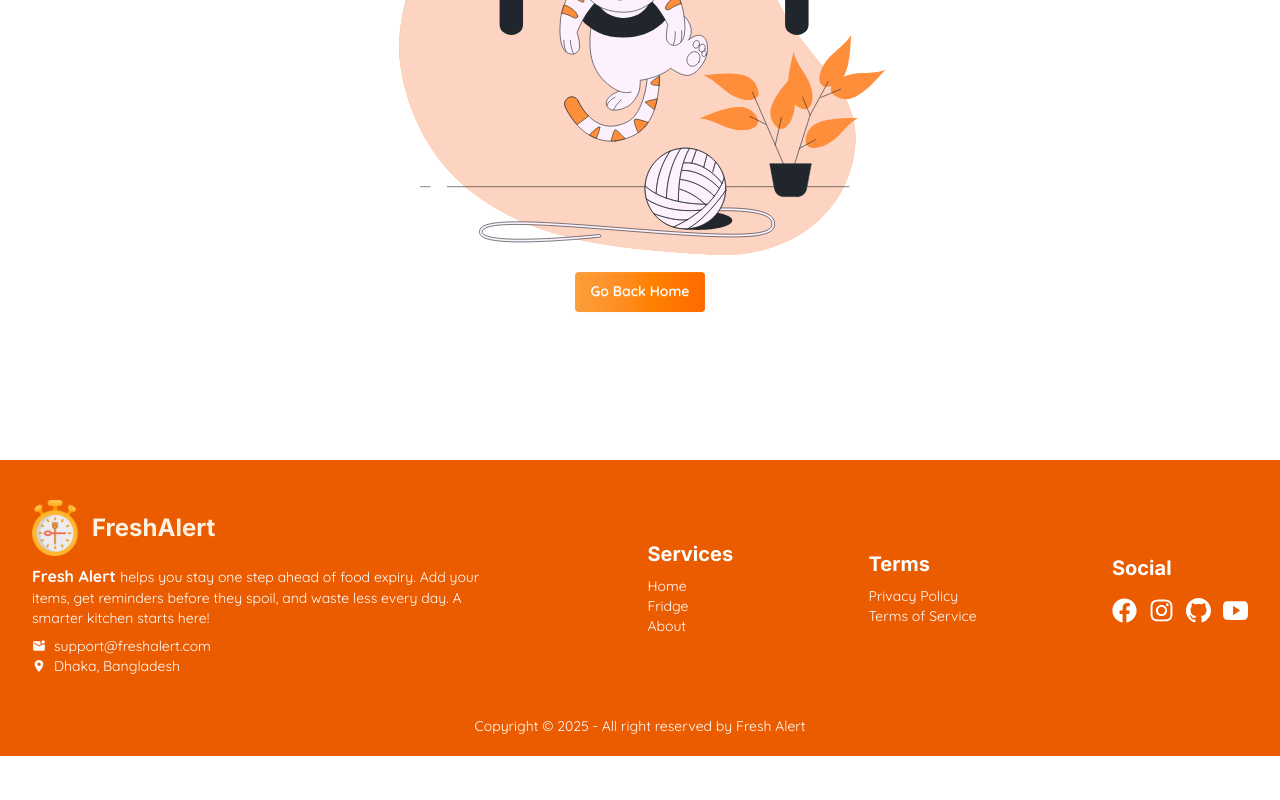
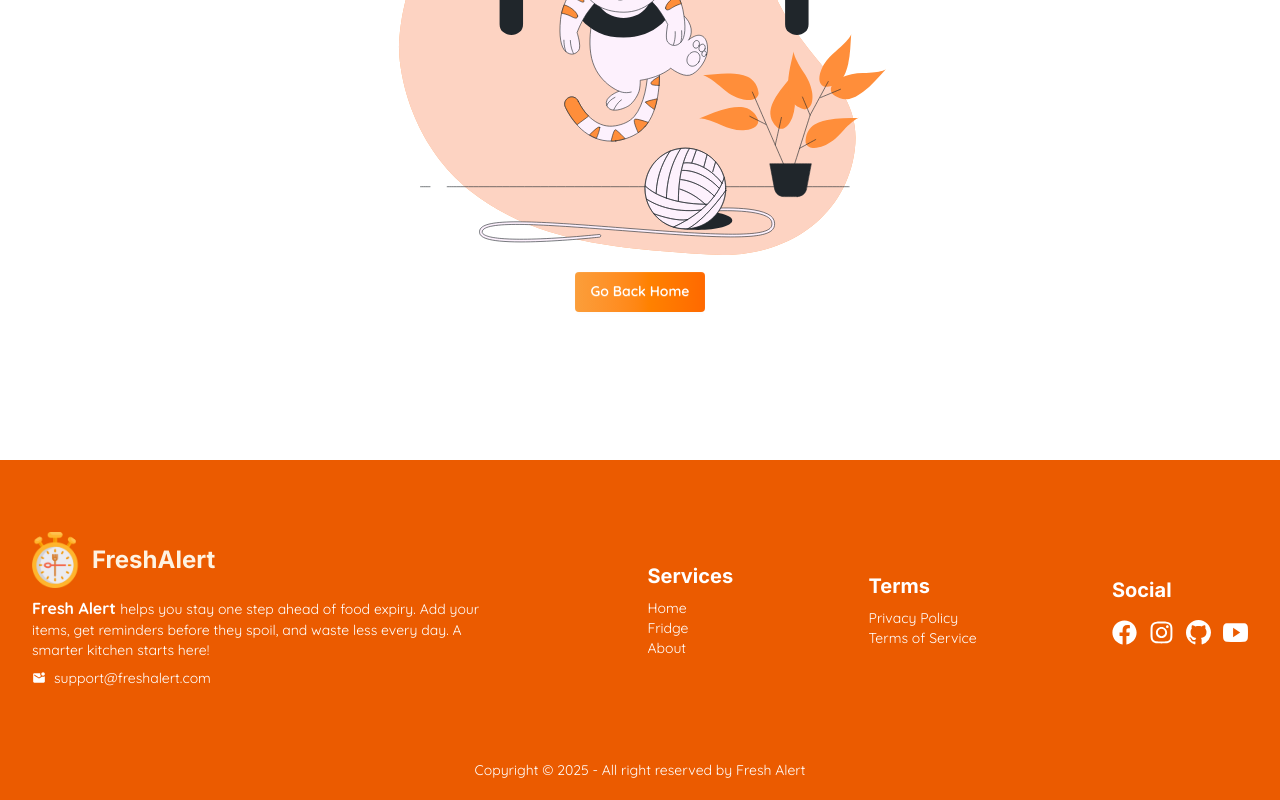
Before and after one commit to Elora21y/food-expiry-client, a React (Vite) app: page / in a window 1280 px wide. Shown: the part 405-1205 px from the top of the page. Before the commit the page ends 1161 px from the top, so only its background shows below. Built offline with nearby package versions, Linux system fonts and the light colour scheme; no server answers.

Commit message:
modify footer

```diff
--- a/src/shared/Footer.jsx
+++ b/src/shared/Footer.jsx
@@ -11,7 +11,7 @@ const Footer = () => {
   const { user } = useAuth()
   return (
     <div className=" bg-[#EB5B00] text-white ">
-      <footer className="flex flex-col lg:flex-row justify-between lg:items-center gap-5 p-10 text-sm max-w-7xl mx-auto px-5 sm:px-8">
+      <footer className="flex flex-col lg:flex-row justify-between lg:items-center gap-5 p-10  text-sm max-w-7xl mx-auto px-5 sm:px-8 py-18">
         <aside className="max-w-[480px]">
           <div className="flex gap-1 items-center mb-2">
             <img src={icon} alt="" className="w-10 sm:w-12 md:w-14" />
@@ -29,9 +29,9 @@ const Footer = () => {
           <p className="flex items-center gap-2 mt-2">
             <MdMarkEmailUnread /> support@freshalert.com
           </p>
-          <p className="flex items-center gap-2">
+          {/* <p className="flex items-center gap-2">
             <IoLocationSharp /> Dhaka, Bangladesh
-          </p>
+          </p> */}
         </aside>
 
         {/* Services */}
```
